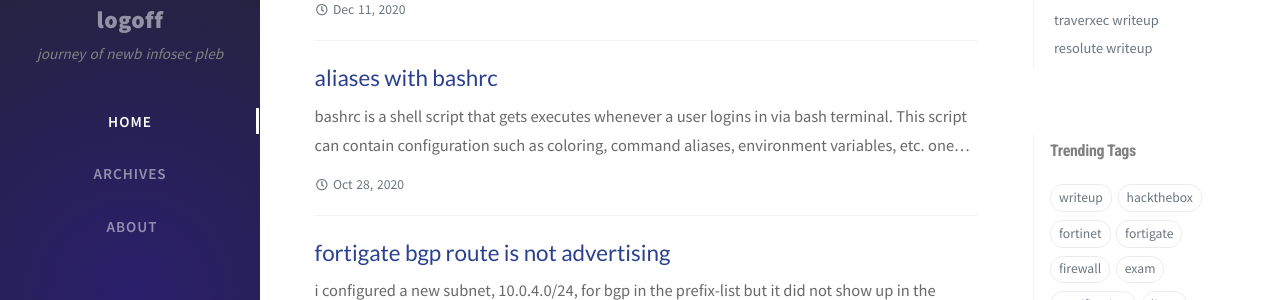
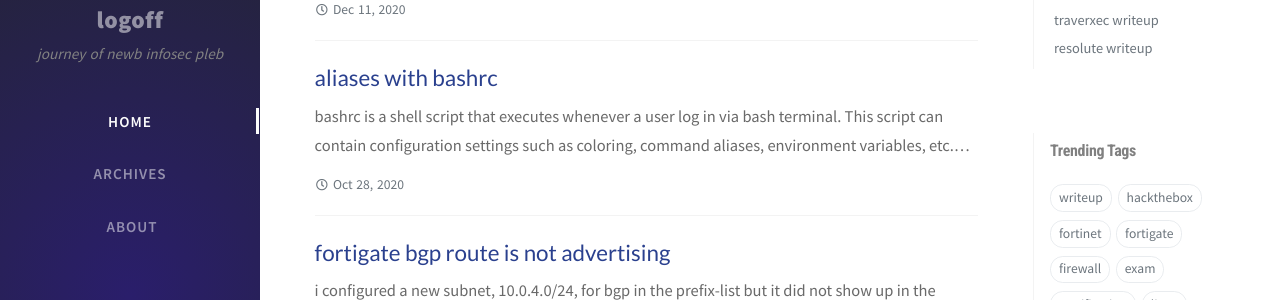
Before and after one commit to geoffchisnall/geoffchisnall.github.io, a Jekyll site: the page built from index.html, in a window 1280 px wide and 900 px high, scrolled down 400 px. Shown: the part 154-454 px from the top of the window. Built offline with Jekyll 4.4.1, drawn with Linux system fonts in a browser that asks for light colours; nearby versions of some CDN libraries; the list of posts is cut into pages by our own code; comment, search, counter and statistics services are not loaded.

Commit message:
pushing to repo

````diff
--- a/_data/updates.yml
+++ b/_data/updates.yml
@@ -12,7 +12,7 @@
   lastmod: '2020-12-21 12:57:50 +0200'
 -
   filename: 'CEH-practcial-exam'
-  lastmod: '2021-01-18 09:41:12 +0200'
+  lastmod: '2021-01-18 09:47:43 +0200'
 -
   filename: 'fortigate-ipsec-troubleshooting'
   lastmod: '2020-12-21 12:57:50 +0200'
--- a/_posts/2020-10-28-bashrc-shortcuts.md
+++ b/_posts/2020-10-28-bashrc-shortcuts.md
@@ -8,11 +8,11 @@ math: true
 image: /assets/img/sample/bash.png
 ---
 
-bashrc is a shell script that gets executes whenever a user logins in via bash terminal. This script can contain configuration such as coloring, command aliases, environment variables, etc.
+bashrc is a shell script that executes whenever a user log in via bash terminal. This script can contain configuration settings such as coloring, command aliases, environment variables, etc.
 <br>
 one thing i have started doing is using it to create aliases for commands, so instead of typing out a long command i now just run a short command.
 <br>
-whenever you edit the bashrc file you would have to reload the file from commandline or logout and login again to your bash shell. one method to edit it without too much effort is the following
+whenever you edit the bashrc file you would have to reload the file from command line or logout and login again to your bash shell. one method to edit it without too much effort is the following
 
 add the following line to your bashrc:
 ```
````
